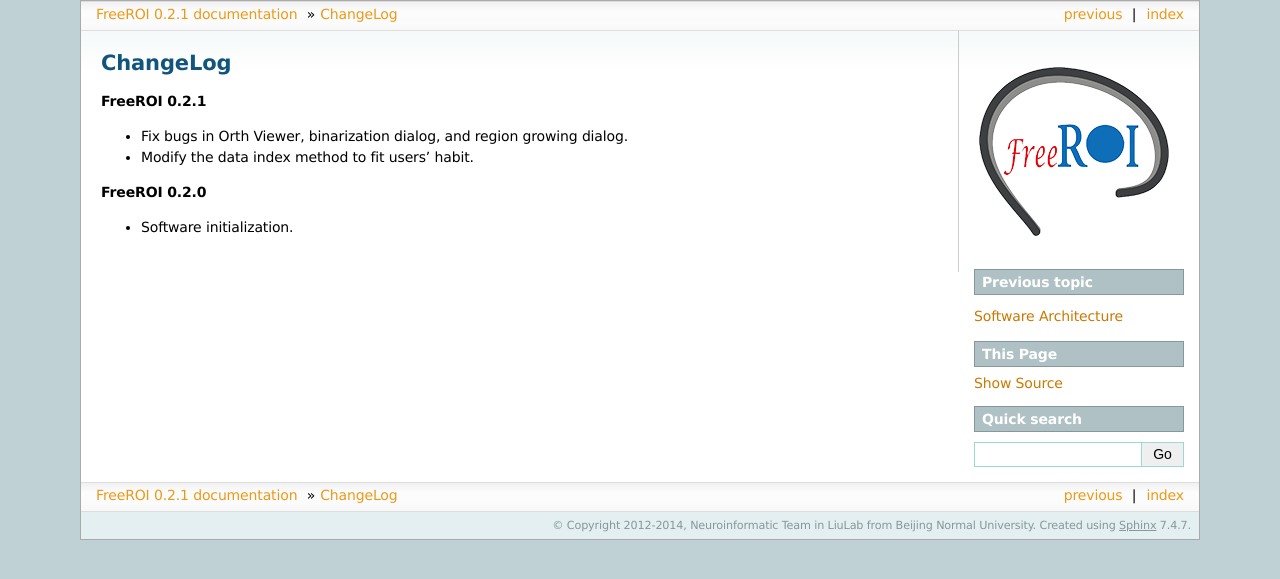
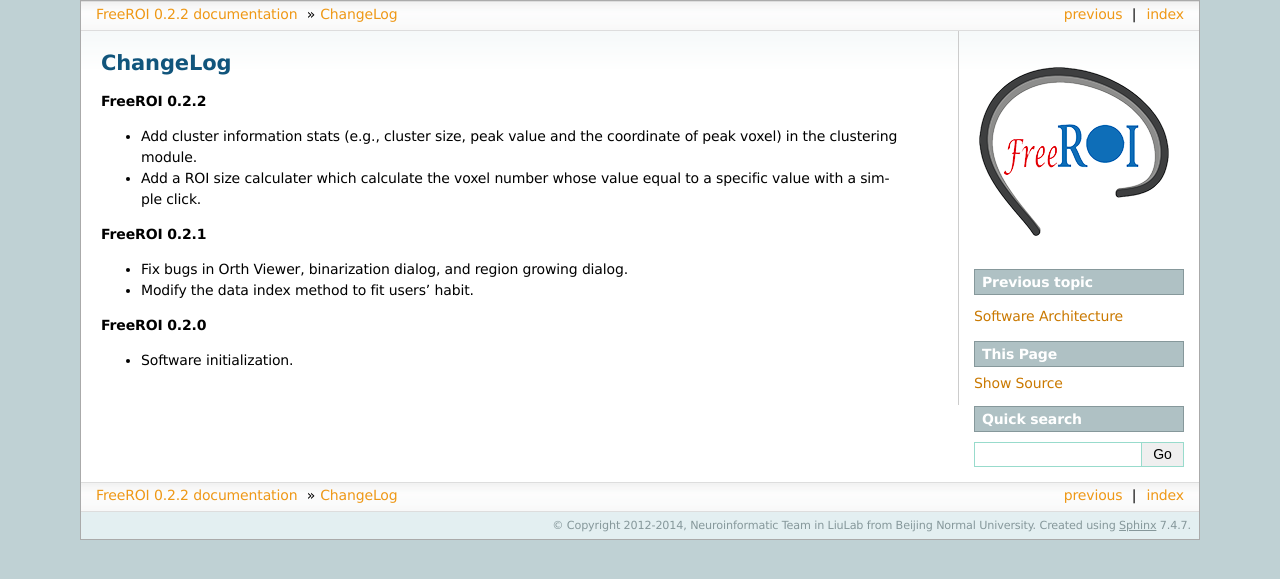
Before and after one commit to BNUCNL/FreeROI, a Sphinx documentation site: the page built from doc/changelog.rst, in a window 1280 px wide. Shown: the top 579 px of the page. Built offline with Sphinx 7.4.7, drawn with Linux system fonts in a browser that asks for light colours; formulas are drawn with MathJax 3; pages that are not in the unit, such as notebooks, are missing from menus.

Commit message:
update doc

```diff
--- a/doc/changelog.rst
+++ b/doc/changelog.rst
@@ -1,5 +1,13 @@
 ChangeLog
 =========
+
+**FreeROI 0.2.2**
+
+* Add cluster information stats (e.g., cluster size, peak value and the
+  coordinate of peak voxel) in the clustering module.
+
+* Add a ROI size calculater which calculate the voxel number whose value
+  equal to a specific value with a simple click.
 
 **FreeROI 0.2.1**
 
--- a/doc/conf.py
+++ b/doc/conf.py
@@ -48,9 +48,9 @@
 # built documents.
 #
 # The short X.Y version.
-version = '0.2.1'
+version = '0.2.2'
 # The full version, including alpha/beta/rc tags.
-release = '0.2.1'
+release = '0.2.2'
 
 # The language for content autogenerated by Sphinx. Refer to documentation
 # for a list of supported languages.
--- a/doc/index.rst
+++ b/doc/index.rst
@@ -26,7 +26,7 @@
 `FreeROI@Github <https://github.com/BNUCNL/FreeROI>`_.
 
 Also, we have created a google group for collaboration. If you hava any
-question about FreeROI, welcome join the group:
+question about FreeROI, just feel free to join the group:
 `nitk-user@googlegroups.com <https://groups.google.com/forum/#!forum/nitk-user>`_.
 
 
```
Also changed, not shown: other parts of doc/index.rst (+1 -1 lines).
